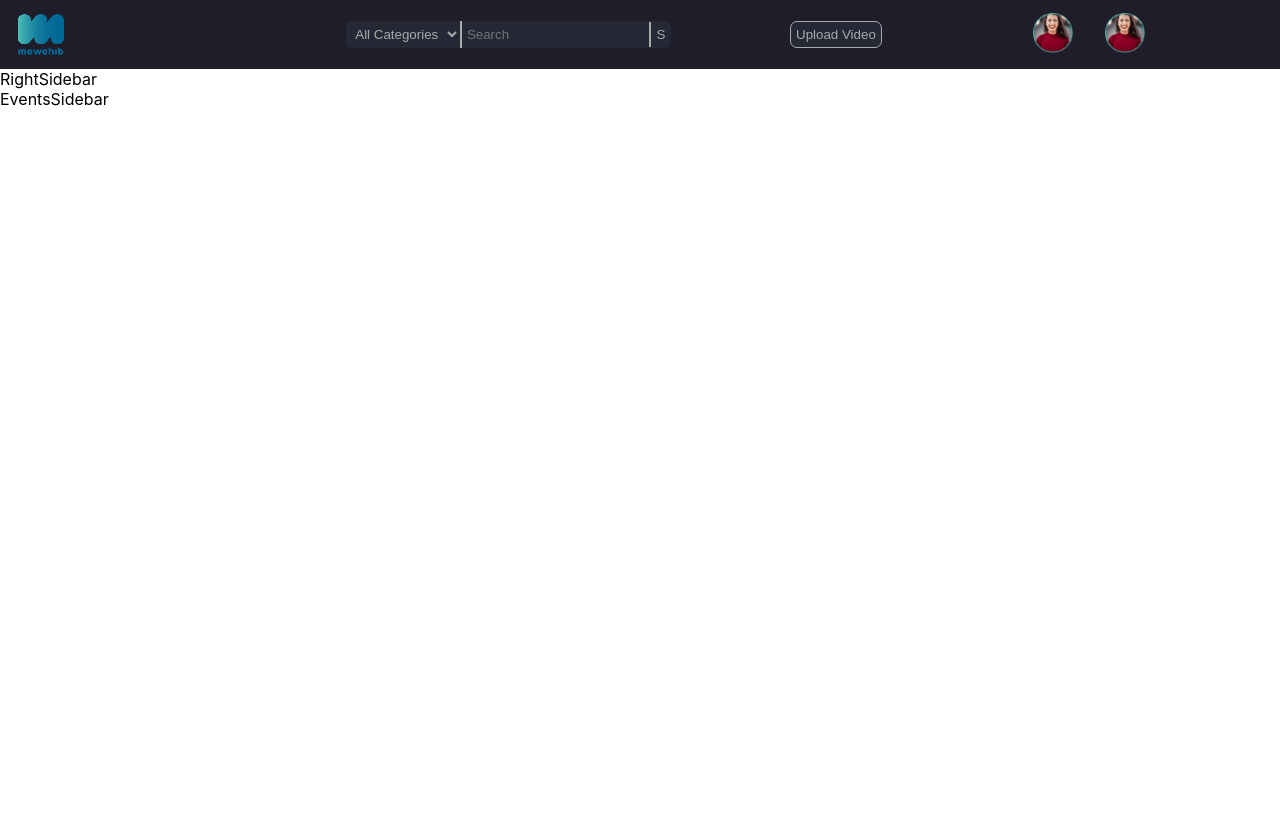
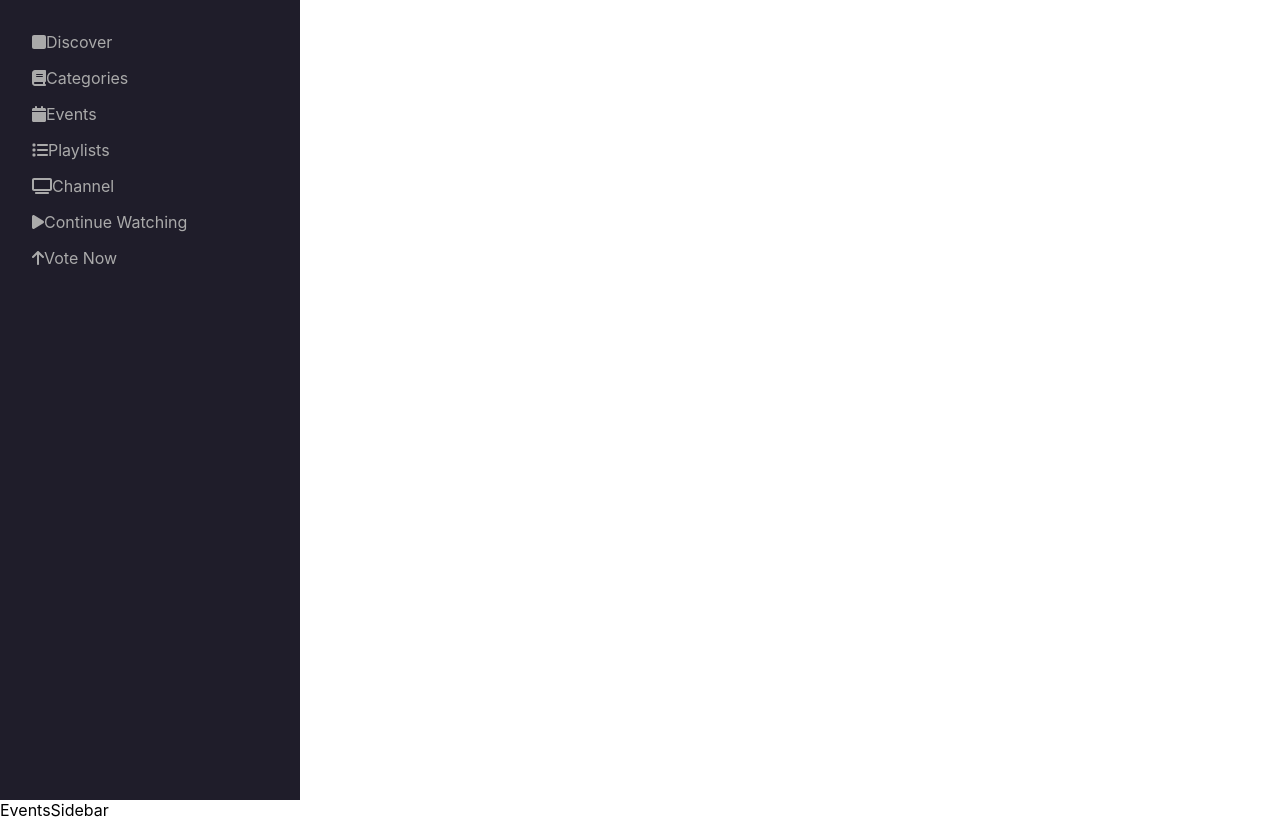
Before and after one commit to systemry420/react-sass-page, a React (Create React App) app: page / in a window 1280 px wide. Built offline with nearby package versions, Linux system fonts and the light colour scheme.

Commit message:
prepare sidebar links

```diff
--- a/package.json
+++ b/package.json
@@ -3,6 +3,9 @@
   "version": "0.1.0",
   "private": true,
   "dependencies": {
+    "@fortawesome/fontawesome-svg-core": "^6.1.1",
+    "@fortawesome/free-solid-svg-icons": "^6.1.1",
+    "@fortawesome/react-fontawesome": "^0.1.18",
     "@testing-library/jest-dom": "^5.16.4",
     "@testing-library/react": "^13.0.1",
     "@testing-library/user-event": "^13.5.0",
--- a/src/App.tsx
+++ b/src/App.tsx
@@ -1,13 +1,13 @@
 import EventsSidebar from './components/EventsSidebar';
 import Main from './components/Main';
 import Nav from './components/Nav';
-import RightSidebar from './components/RightSidebar';
+import RightSidebar from './components/LeftSidebar';
 import './index.scss'
 
 function App() {
   return (
     <div className="App">
-      <Nav />
+      {/* <Nav /> */}
       <Main />
     </div>
   );
--- /dev/null
+++ b/src/assets/data/sidebar-links.tsx
@@ -0,0 +1,36 @@
+import { FontAwesomeIcon } from '@fortawesome/react-fontawesome'
+import {
+    faSquare, faBook, faCalendar,
+    faList, faTv, faPlay, faArrowUp
+ } from '@fortawesome/free-solid-svg-icons'
+
+export const links = [
+    {
+        text: 'Discover',
+        icon: <FontAwesomeIcon icon={faSquare} />
+    },
+    {
+        text: 'Categories',
+        icon: <FontAwesomeIcon icon={faBook} />
+    },
+    {
+        text: 'Events',
+        icon: <FontAwesomeIcon icon={faCalendar} />
+    },
+    {
+        text: 'Playlists',
+        icon: <FontAwesomeIcon icon={faList} />
+    },
+    {
+        text: 'Channel',
+        icon: <FontAwesomeIcon icon={faTv} />
+    },
+    {
+        text: 'Continue Watching',
+        icon: <FontAwesomeIcon icon={faPlay} />
+    },
+    {
+        text: 'Vote Now',
+        icon: <FontAwesomeIcon icon={faArrowUp} />
+    }
+]
--- /dev/null
+++ b/src/components/LeftSidebar.tsx
@@ -0,0 +1,24 @@
+import React from 'react'
+import { links } from '../assets/data/sidebar-links'
+import "../styles/layout/sidebar-left.scss";
+
+const LeftSidebar = () => {
+  return (
+    <div className='sidebar-left'>
+      <ul className='links'>
+        {links.map(link => {
+          return (
+            <li className='link'>
+              <a href={link.text}>
+                <span className='icon'>{link.icon}</span>
+                <span>{link.text}</span>
+              </a>
+            </li>
+          )
+        })}
+      </ul>
+    </div>
+  )
+}
+
+export default LeftSidebar
--- a/src/components/Main.tsx
+++ b/src/components/Main.tsx
@@ -1,11 +1,11 @@
 import React from 'react'
 import EventsSidebar from './EventsSidebar'
-import RightSidebar from './RightSidebar'
+import LeftSidebar from './LeftSidebar'
 
 const Main = () => {
   return (
     <>
-      <RightSidebar />
+      <LeftSidebar />
       <EventsSidebar />
     </>
   )
--- a/src/components/RightSidebar.tsx
+++ /dev/null
@@ -1,9 +0,0 @@
-import React from 'react'
-
-const RightSidebar = () => {
-  return (
-    <div>RightSidebar</div>
-  )
-}
-
-export default RightSidebar
--- a/src/styles/layout/sidebar-left.scss
+++ b/src/styles/layout/sidebar-left.scss
@@ -0,0 +1,29 @@
+@use '../variables' as *;
+@use '../mixins' as *;
+
+.sidebar-left {
+    min-height: 100vh;
+    background-color: $bg-primary;
+    max-width: 300px;
+    padding: 1em;
+
+    .links {
+        @include horizontal-list;
+
+        .link {
+
+            margin: 1em;
+
+            a {
+                display: flex;
+                color: $label;
+                align-items: center;
+                text-decoration: none;
+
+                .icon {
+
+                }
+            }
+        }
+    }
+}
```
Also changed, not shown: 1 other file (tests, documents, lock files or other folders).
